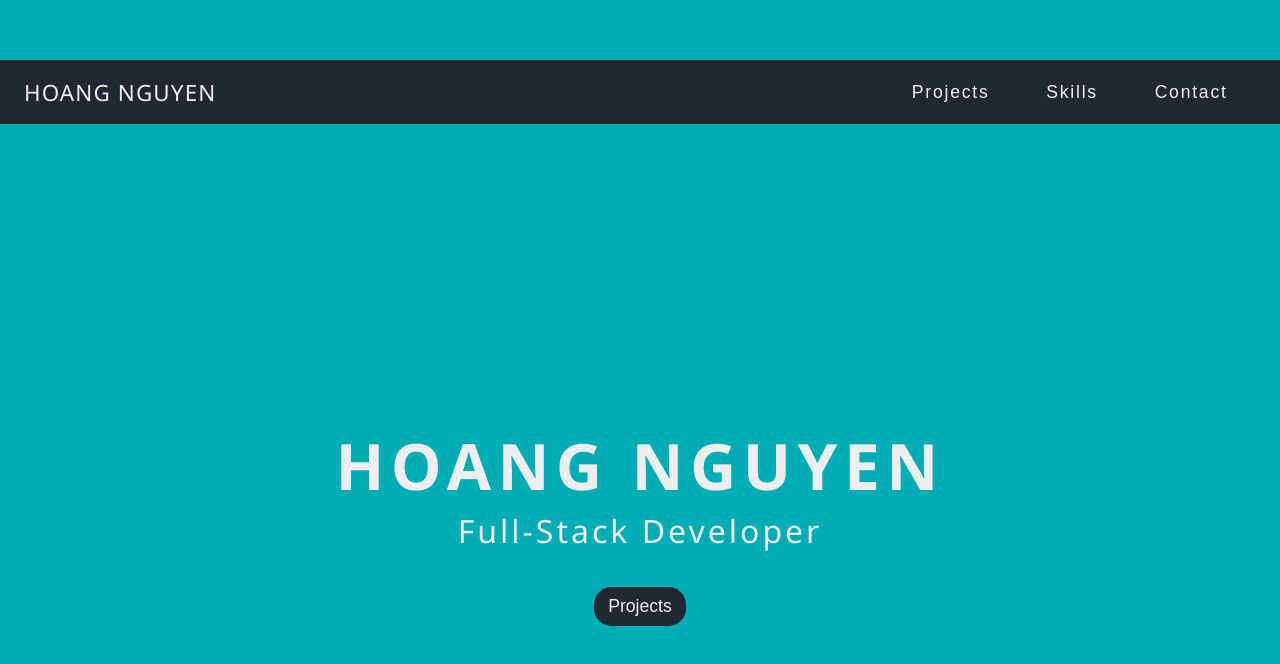
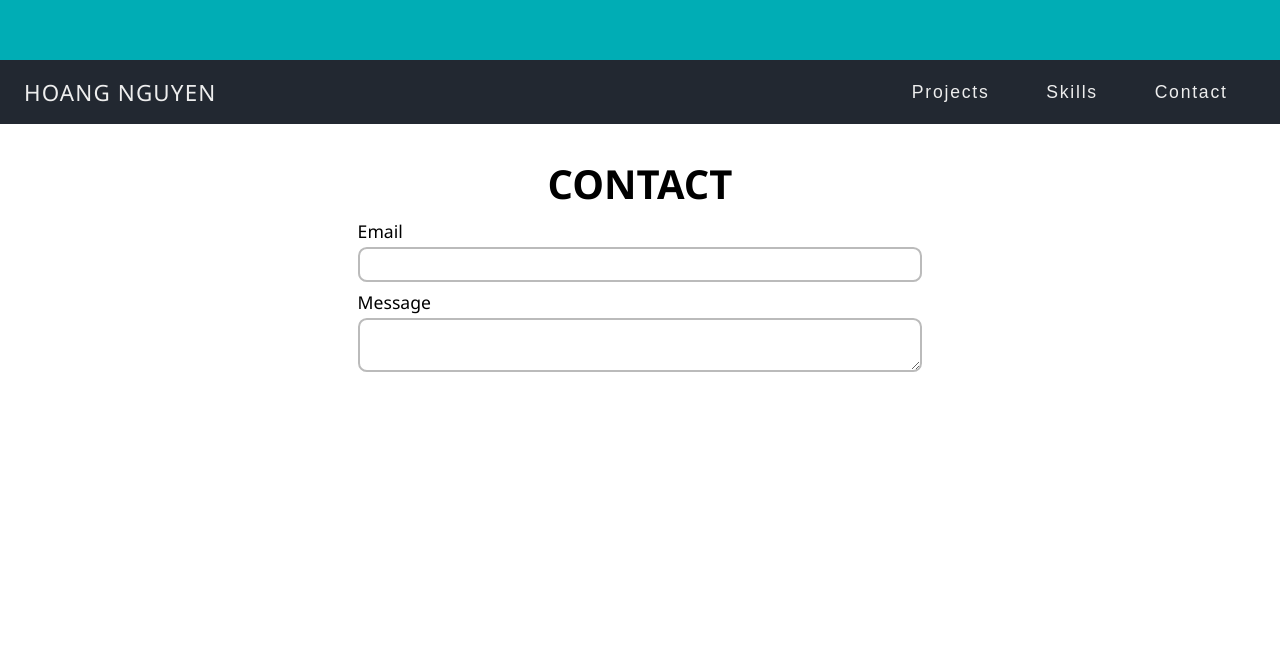
Before and after one commit to HoangNguyen-CA-old/portfolio, a React (Create React App) app: page / in a window 1280 px wide. Shown: the part 740-1404 px from the top of the page. After the commit the page ends 1152 px from the top, so only its background shows below. Built offline with nearby package versions, Linux system fonts and the light colour scheme.

Commit message:
added simple contact section with dynamic forms

```diff
--- a/package.json
+++ b/package.json
@@ -7,6 +7,7 @@
     "@testing-library/jest-dom": "^4.2.4",
     "@testing-library/react": "^9.5.0",
     "@testing-library/user-event": "^7.2.1",
+    "framer-motion": "^2.0.0",
     "react": "^16.13.1",
     "react-dom": "^16.13.1",
     "react-scripts": "3.4.1",
--- a/src/App.js
+++ b/src/App.js
@@ -3,6 +3,8 @@ import styled from 'styled-components';
 
 import Navbar from './containers/Navbar/Navbar';
 import Cover from './containers/Cover/Cover';
+import Projects from './containers/Projects/Projects';
+import Contact from './containers/Contact/Contact';
 
 const Container = styled.div``;
 
@@ -11,7 +13,8 @@ function App() {
     <Container>
       <Cover />
       <Navbar />
-      <Cover />
+      <Projects />
+      <Contact />
     </Container>
   );
 }
--- /dev/null
+++ b/src/components/Forms/FormInputs.js
@@ -0,0 +1,25 @@
+import React from 'react';
+import Input from './Input';
+
+const FormInputs = (props) => {
+  let controlElements = [];
+
+  for (let control in props.controls) {
+    controlElements.push({ id: control, config: props.controls[control] });
+  }
+
+  const renderedElements = controlElements.map((el) => (
+    <Input
+      key={el.id}
+      type={el.config.type}
+      config={el.config.config}
+      label={el.id}
+      value={el.config.value}
+      onChange={(e) => props.onChange(e, el.id)}
+    ></Input>
+  ));
+
+  return <>{renderedElements}</>;
+};
+
+export default FormInputs;
--- /dev/null
+++ b/src/components/Forms/Input.js
@@ -0,0 +1,90 @@
+import React from 'react';
+import styled from 'styled-components';
+
+const InputEl = styled.input`
+  border: 2px solid #bbb;
+  display: block;
+  border-radius: 0.5em;
+
+  width: 100%;
+
+  font-size: 1.1rem;
+  padding: 0.3em 0.5em;
+  outline: none;
+  &:focus {
+    border: 2px solid ${({ theme }) => theme.colors.darkLight};
+  }
+`;
+
+const TextArea = styled.textarea`
+  border: 2px solid #bbb;
+  display: block;
+  border-radius: 0.5em;
+
+  font-size: 1.1rem;
+  padding: 0.3em 0.5em;
+  outline: none;
+  width: 100%;
+  &:focus {
+    border: 2px solid ${({ theme }) => theme.colors.darkLight};
+  }
+`;
+
+const Label = styled.label`
+  font-size: 1.1rem;
+  display: block;
+  text-transform: capitalize;
+  margin-bottom: 0.2em;
+`;
+
+const Container = styled.div`
+  margin: 0.5em 1.1em;
+`;
+
+const Input = (props) => {
+  let inputEl = null;
+  switch (props.type) {
+    case 'input':
+      inputEl = (
+        <InputEl
+          {...props.config}
+          value={props.value}
+          onChange={props.onChange}
+        >
+          {props.children}
+        </InputEl>
+      );
+      break;
+
+    case 'textarea':
+      inputEl = (
+        <TextArea
+          {...props.config}
+          value={props.value}
+          onChange={props.onChange}
+        >
+          {props.children}
+        </TextArea>
+      );
+      break;
+    default:
+      inputEl = (
+        <InputEl
+          {...props.config}
+          value={props.value}
+          onChange={props.onChange}
+        >
+          {props.children}
+        </InputEl>
+      );
+      break;
+  }
+  return (
+    <Container>
+      <Label>{props.label}</Label>
+      {inputEl}
+    </Container>
+  );
+};
+
+export default Input;
--- a/src/components/Menu/Menu.js
+++ b/src/components/Menu/Menu.js
@@ -15,10 +15,13 @@ const Container = styled.div`
 
   background-color: ${({ theme }) => theme.colors.dark};
   opacity: 0.9;
+  transform: scale(100%, 100%);
   display: ${(props) => (props.open ? 'block' : 'none')};
+  transition: 0.2s ease-out;
 
   @media ${({ theme }) => theme.breakpoints.tablet} {
     display: none;
+    transform: scale(150%, 150%);
   }
 `;
 
--- /dev/null
+++ b/src/containers/Contact/Contact.js
@@ -0,0 +1,68 @@
+import React, { Component } from 'react';
+import styled from 'styled-components';
+
+import FormInputs from '../../components/Forms/FormInputs';
+
+const Container = styled.div`
+  width: 100%;
+  display: flex;
+  flex-direction: column;
+  align-items: center;
+  padding: 2em;
+`;
+
+const InputsContainer = styled.div`
+  width: 80%;
+  max-width: 600px;
+`;
+
+const Header = styled.h2`
+  font-size: ${({ theme }) => theme.fontSizes.header};
+  text-transform: uppercase;
+`;
+
+class Contact extends Component {
+  state = {
+    controls: {
+      email: {
+        type: 'input',
+        config: {},
+        value: '',
+      },
+      message: {
+        type: 'textarea',
+        config: {},
+        value: '',
+      },
+    },
+  };
+
+  handleControlChange = (event, controlName) => {
+    console.log(event.target.value, this.state.controls);
+    this.setState({
+      controls: {
+        ...this.state.controls,
+        [controlName]: {
+          ...this.state.controls[controlName],
+          value: event.target.value,
+        },
+      },
+    });
+  };
+
+  render() {
+    return (
+      <Container>
+        <Header>Contact</Header>
+        <InputsContainer>
+          <FormInputs
+            controls={this.state.controls}
+            onChange={this.handleControlChange}
+          />
+        </InputsContainer>
+      </Container>
+    );
+  }
+}
+
+export default Contact;
--- /dev/null
+++ b/src/containers/Projects/Projects.js
@@ -0,0 +1,15 @@
+import React, { Component } from 'react';
+import styled from 'styled-components';
+
+const Container = styled.div`
+  width: 100%;
+  background-color: ${({ theme }) => theme.colors.light};
+`;
+
+export class Projects extends Component {
+  render() {
+    return <Container></Container>;
+  }
+}
+
+export default Projects;
--- a/src/theme/theme.js
+++ b/src/theme/theme.js
@@ -12,6 +12,10 @@ const theme = {
     laptop: '(min-width: 1024px)',
     desktop: '(min-width: 1440px)',
   },
+
+  fontSizes: {
+    header: '2.5rem',
+  },
 };
 
 export default theme;
```
Also changed, not shown: 1 other file (tests, documents, lock files or other folders).
